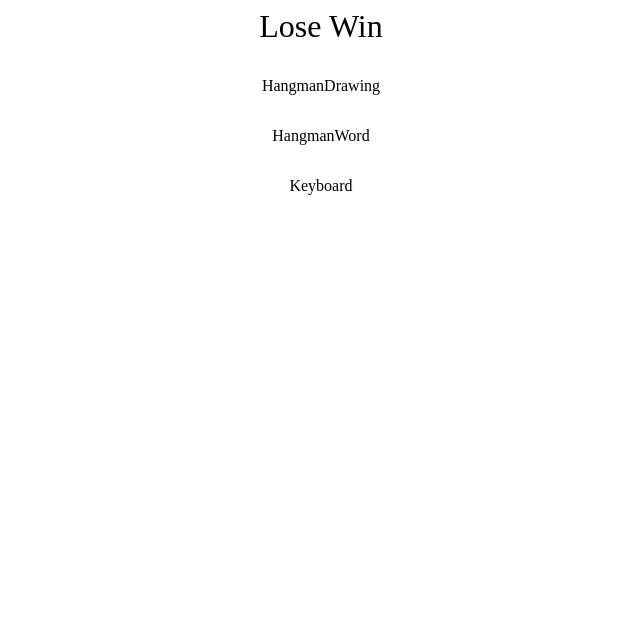
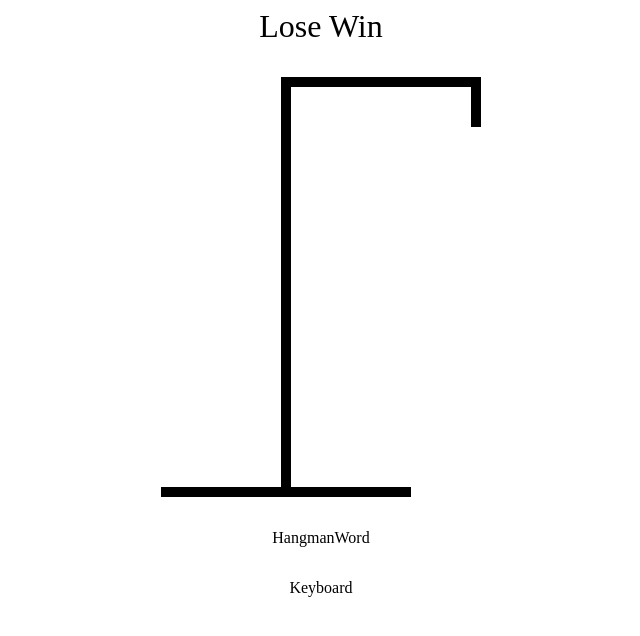
Before and after one commit to dimatkach11/hangman, a React (Vite) app: page / in a window 1280 px wide. Shown: the top 636 px of the page, without its empty margins (319-959 px from the left). Built offline with nearby package versions, Linux system fonts and the light colour scheme.

Commit message:
hangman drawing base

```diff
--- a/src/components/HangmanDrawing.tsx
+++ b/src/components/HangmanDrawing.tsx
@@ -1,7 +1,51 @@
 import { FC } from 'react'
 
 const HangmanDrawing: FC = () => {
-  return <div>HangmanDrawing</div>
+  return (
+    <div
+      style={{
+        position: 'relative',
+      }}
+    >
+      {/* vertical top absolute bar */}
+      <div
+        style={{
+          height: '50px',
+          width: '10px',
+          background: 'black',
+          position: 'absolute',
+          top: 0,
+          right: 0,
+        }}
+      />
+      {/* horizontal top bar */}
+      <div
+        style={{
+          height: '10px',
+          width: '200px',
+          background: 'black',
+          marginLeft: '120px',
+        }}
+      />
+      {/* vertical bar */}
+      <div
+        style={{
+          height: '400px',
+          width: '10px',
+          background: 'black',
+          marginLeft: '120px',
+        }}
+      />
+      {/* horizontal bottom bar */}
+      <div
+        style={{
+          height: '10px',
+          width: '250px',
+          background: 'black',
+        }}
+      />
+    </div>
+  )
 }
 
 export default HangmanDrawing
```
